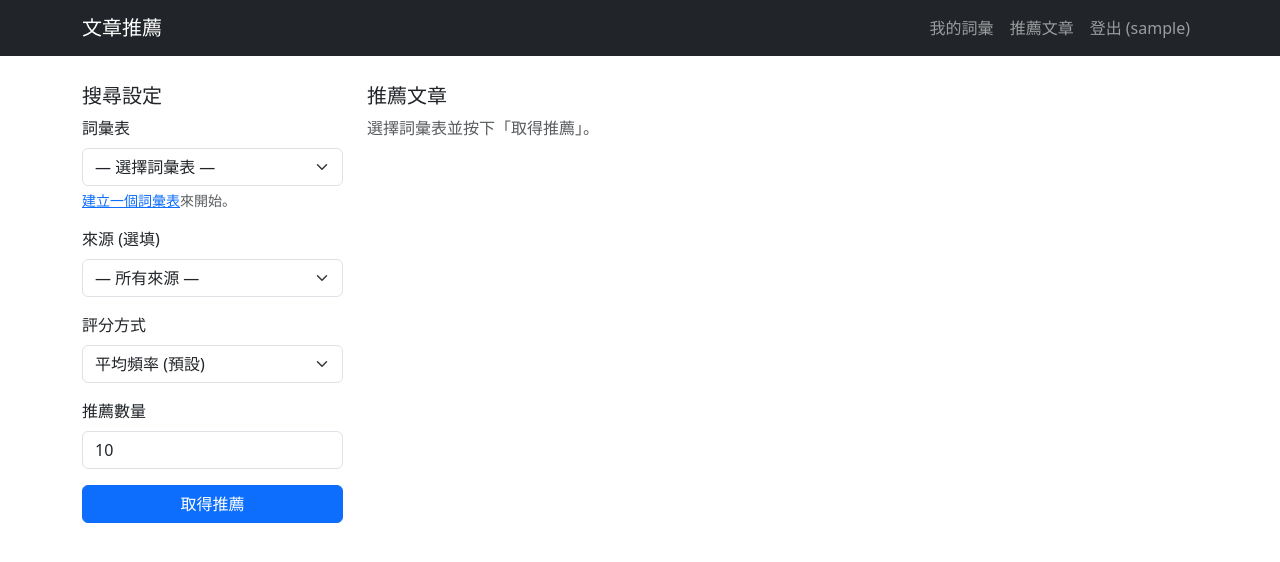
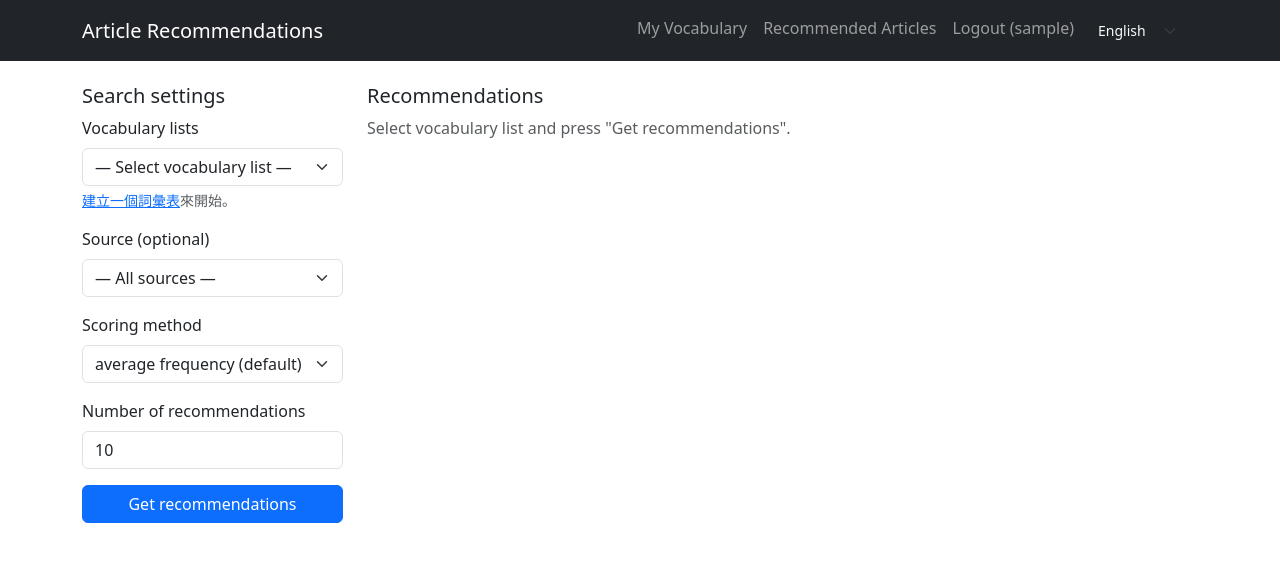
Before and after one commit to moltencrux/wenfetch, a Django app: page /recommend/ in a window 1280 px wide. Shown: the top 562 px of the page. Run offline with Django 5.2, Linux system fonts and the light colour scheme; the visitor is signed in with stand-in values (Sample User, id 1); data that the repository does not hold is empty.

Commit message:
feat: add English & simp. Chinese translations
- Change base language to English from traditional Chinese
- Add translation to simplified Chinese
- Update .gitignore to ignore compiled .mo files

```diff
--- a/apps/recommender/templates/recommender/recommend.html
+++ b/apps/recommender/templates/recommender/recommend.html
@@ -1,15 +1,16 @@
 {% extends "base.html" %}
-{% block title %}推薦文章{% endblock %}
+{% load i18n %}
+{% block title %}{% translate 'Article Recommendations' %}{% endblock %}
 {% block content %}
 <div class="row mt-4">
   <div class="col-md-3">
-    <h5>搜尋設定</h5>
+    <h5>{% translate 'Search settings' %}</h5>
     <form method="post">
       {% csrf_token %}
       <div class="mb-3">
-        <label class="form-label">詞彙表</label>
+        <label class="form-label">{% translate 'Vocabulary lists' %}</label>
         <select name="vocab_list" class="form-select" required>
-          <option value="">— 選擇詞彙表 —</option>
+          <option value="">— {% translate 'Select vocabulary list' %} —</option>
           {% for vl in vocab_lists %}
             <option value="{{ vl.id }}" {% if vl.id|stringformat:"s" == selected_list_id %}selected{% endif %}>
               {{ vl.name }}
@@ -21,30 +22,30 @@
         {% endif %}
       </div>
       <div class="mb-3">
-        <label class="form-label">來源 (選填)</label>
+        <label class="form-label">{% translate 'Source (optional)' %}</label>
         <select name="source" class="form-select">
-          <option value="">— 所有來源 —</option>
+          <option value="">— {% translate 'All sources' %} —</option>
           {% for src in sources %}
             <option value="{{ src }}" {% if src == selected_source %}selected{% endif %}>{{ src }}</option>
           {% endfor %}
         </select>
       </div>
       <div class="mb-3">
-        <label class="form-label">評分方式</label>
+        <label class="form-label">{% translate 'Scoring method' %}</label>
         <select name="heuristic" class="form-select">
-          <option value="avg" {% if heuristic == "avg" %}selected{% endif %}>平均頻率 (預設)</option>
-          <option value="total" {% if heuristic == "total" %}selected{% endif %}>總頻率</option>
+          <option value="avg" {% if heuristic == "avg" %}selected{% endif %}>{% translate 'average frequency (default)' %}</option>
+          <option value="total" {% if heuristic == "total" %}selected{% endif %}>{% translate 'total frequency' %}</option>
         </select>
       </div>
       <div class="mb-3">
-        <label class="form-label">推薦數量</label>
+        <label class="form-label">{% translate 'Number of recommendations' %}</label>
         <input type="number" name="n" class="form-control" value="10" min="1" max="50">
       </div>
-      <button type="submit" class="btn btn-primary w-100">取得推薦</button>
+      <button type="submit" class="btn btn-primary w-100">{% translate 'Get recommendations' %}</button>
     </form>
   </div>
   <div class="col-md-9">
-    <h5>推薦文章 {% if results %}<span class="text-muted fs-6">({{ results|length }} 篇)</span>{% endif %}</h5>
+    <h5>{% translate 'Recommendations' %} {% if results %}<span class="text-muted fs-6">({{ results|length }} {% translate 'article(s)' %})</span>{% endif %}</h5>
     {% if results %}
       {% for r in results %}
         <div class="card mb-3">
@@ -63,7 +64,7 @@
               <span class="badge bg-secondary score-badge ms-2">{{ r.score|floatformat:1 }}</span>
             </div>
             <div class="mt-2">
-              <small class="text-muted">{{ r.unknown_count }} 個未知詞 · 高頻未知詞：</small>
+              <small class="text-muted">{{ r.unknown_count }} {% translate 'unkonwn words' %} · {% translate 'top unknown words' %}:</small>
               {% for token in r.top_unknown %}
                 <span class="badge bg-light text-dark border me-1">{{ token }}</span>
               {% endfor %}
@@ -72,9 +73,9 @@
         </div>
       {% endfor %}
     {% elif request.method == "POST" %}
-      <p class="text-muted">沒有找到符合條件的文章。</p>
+      <p class="text-muted">{% translate 'no articles match the search requirements.' %}</p>
     {% else %}
-      <p class="text-muted">選擇詞彙表並按下「取得推薦」。</p>
+      <p class="text-muted">{% translate 'Select vocabulary list and press "Get recommendations".' %}</p>
     {% endif %}
   </div>
 </div>
--- a/config/urls.py
+++ b/config/urls.py
@@ -1,9 +1,11 @@
 from django.contrib import admin
 from django.urls import path, include
+from django.conf.urls.i18n import i18n_patterns
 
 urlpatterns = [
     path("admin/", admin.site.urls),
     path("accounts/", include("django.contrib.auth.urls")),
     path("accounts/", include("apps.accounts.urls")),
     path("", include("apps.recommender.urls")),
+    path('i18n/', include('django.conf.urls.i18n')),
 ]
--- a/templates/base.html
+++ b/templates/base.html
@@ -1,9 +1,13 @@
 <!doctype html>
-<html lang="en">
+{% load i18n %}
+
+{% get_current_language as LANGUAGE_CODE %}
+
+<html lang="{{ LANGUAGE_CODE }}">
 <head>
   <meta charset="utf-8">
   <meta name="viewport" content="width=device-width, initial-scale=1">
-  <title>{% block title %}文章推薦{% endblock %}</title>
+  <title>{% block title %}{% translate 'Article Recommendations' %}{% endblock %}</title>
   <link href="https://cdn.jsdelivr.net/npm/bootstrap@5.3.3/dist/css/bootstrap.min.css" rel="stylesheet">
   <style>
     body { padding-top: 60px; }
@@ -13,16 +17,31 @@
 <body>
   <nav class="navbar navbar-expand-md navbar-dark bg-dark fixed-top">
     <div class="container">
-      <a class="navbar-brand" href="{% url 'recommend' %}">文章推薦</a>
+      <a class="navbar-brand" href="{% url 'recommend' %}">{% translate 'Article Recommendations' %}</a>
       <div class="navbar-nav ms-auto">
         {% if user.is_authenticated %}
-          <a class="nav-link" href="{% url 'vocab_list_index' %}">我的詞彙</a>
-          <a class="nav-link" href="{% url 'recommend' %}">推薦文章</a>
-          <a class="nav-link" href="{% url 'logout' %}">登出 ({{ user.username }})</a>
+          <a class="nav-link" href="{% url 'vocab_list_index' %}">{% translate 'My Vocabulary' %}</a>
+          <a class="nav-link" href="{% url 'recommend' %}">{% translate 'Recommended Articles' %}</a>
+          <a class="nav-link" href="{% url 'logout' %}">{% translate 'Logout' %} ({{ user.username }})</a>
         {% else %}
-          <a class="nav-link" href="{% url 'login' %}">登入</a>
-          <a class="nav-link" href="{% url 'register' %}">註冊</a>
+          <a class="nav-link" href="{% url 'login' %}">{% translate 'Login' %}</a>
+          <a class="nav-link" href="{% url 'register' %}">{% translate 'Register' %}</a>
         {% endif %}
+
+        <!-- Language Switcher -->
+        <form action="{% url 'set_language' %}" method="post" class="nav-link d-flex align-items-center">
+          {% csrf_token %}
+          <input type="hidden" name="next" value="{{ request.path }}">
+          <select name="language" onchange="this.form.submit()" class="form-select form-select-sm bg-dark text-light border-0" style="width: auto;">
+            {% get_current_language as LANGUAGE_CODE %}
+            {% get_available_languages as LANGUAGES %}
+            {% for lang_code, lang_name in LANGUAGES %}
+              <option value="{{ lang_code }}" {% if lang_code == LANGUAGE_CODE %}selected{% endif %}>
+                {{ lang_name }}
+              </option>
+            {% endfor %}
+          </select>
+        </form>
       </div>
     </div>
   </nav>
```
Also changed, not shown: apps/recommender/templates/recommender/vocab_list_confirm_delete.html (+11 -6 lines), apps/recommender/templates/recommender/vocab_list_create.html (+7 -6 lines), apps/recommender/templates/recommender/vocab_list_detail.html (+15 -14 lines), apps/recommender/templates/recommender/vocab_list_index.html (+6 -5 lines), config/settings/base.py (+11 -1 lines), templates/registration/login.html (+5 -4 lines), templates/registration/register.html (+5 -4 lines), locale/en/LC_MESSAGES/django.po (added), locale/zh_Hans/LC_MESSAGES/django.po (added), locale/zh_Hant/LC_MESSAGES/django.po (added), 1 other file.
